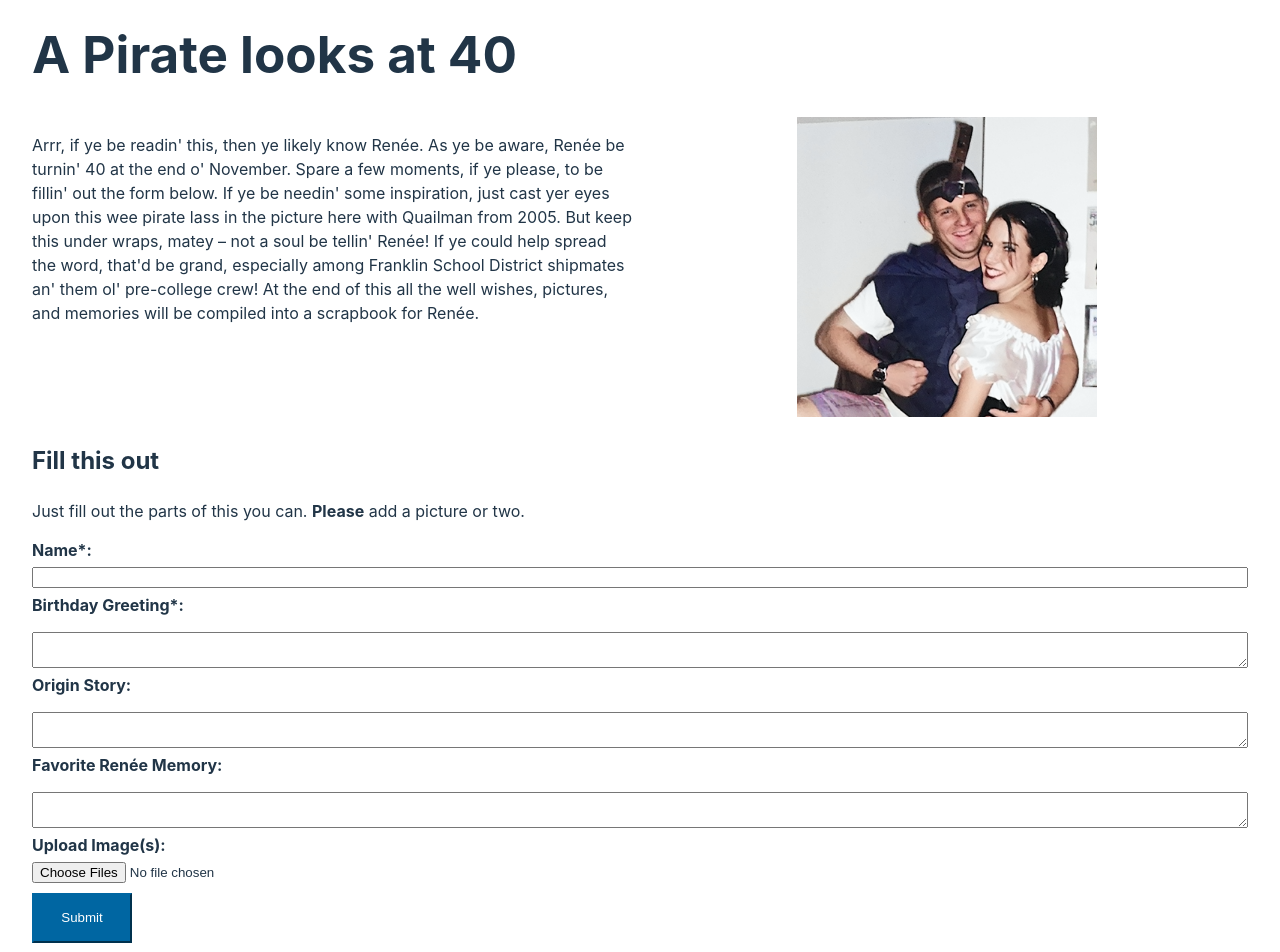
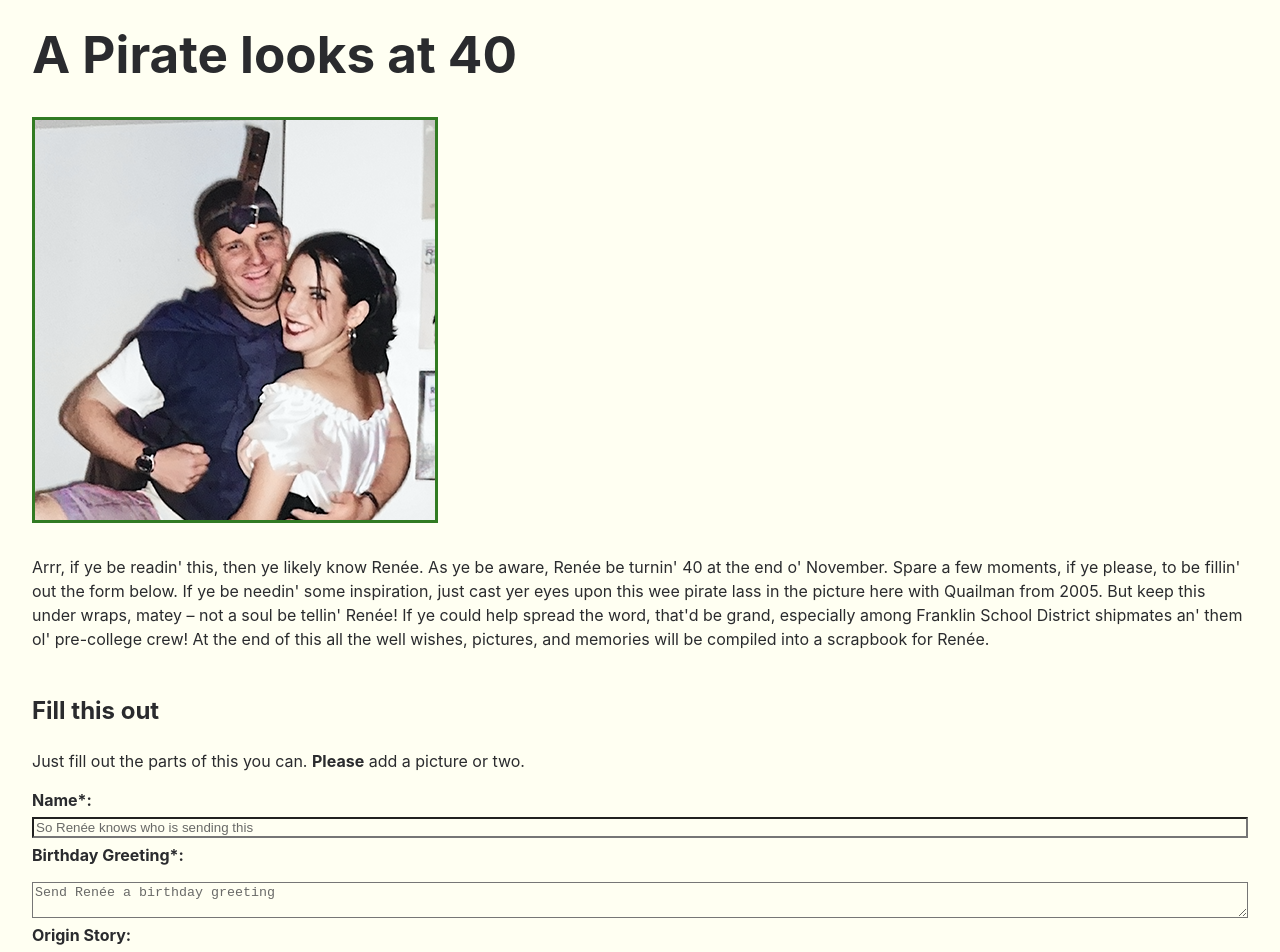
Before and after one commit to TheDanMiller/a-pirate-looks-at-forty, a React (Vite) app: page / in a window 1280 px wide. Shown: the part 40-992 px from the top of the page. Built offline with nearby package versions, Linux system fonts and the light colour scheme.

Commit message:
Some styling work

```diff
--- a/package.json
+++ b/package.json
@@ -10,6 +10,7 @@
     "preview": "vite preview"
   },
   "dependencies": {
+    "@vercel/blob": "^0.24.1",
     "axios": "^1.7.7",
     "react": "^18.3.1",
     "react-dom": "^18.3.1",
@@ -21,7 +22,6 @@
     "@types/react-dom": "^18.3.0",
     "@vitejs/plugin-react": "^4.3.2",
     "eslint": "^9.11.1",
-    "eslint-config-airbnb": "^19.0.4",
     "eslint-config-prettier": "^9.1.0",
     "eslint-plugin-import": "^2.31.0",
     "eslint-plugin-jsx-a11y": "^6.10.0",
--- a/src/App.css
+++ b/src/App.css
@@ -2,4 +2,6 @@
   max-width: 1280px;
   padding: 2rem;
   display: block;
+  background-color: #FFFFF2;
+  color: #2a2b2e;
 }
--- a/src/components/BirthdayForm/ReneeForm.css
+++ b/src/components/BirthdayForm/ReneeForm.css
@@ -24,11 +24,18 @@ label {
 }
 
 span[role="alert"] {
-  color: #00fffb;
+  color: #fe5f55;;
 }
 
 textarea {
   margin-top: 10px;
+  background-color: #fffff2;
+  color: #2a2b2e;
+}
+
+input {
+    background-color: #fffff2;
+    color: #2a2b2e;
 }
 
 input[type="submit"] {
@@ -36,19 +43,15 @@ input[type="submit"] {
 }
 
 ::placeholder {
-  color: #ffffff;
-  opacity: 0.9; /* Firefox */
+  color: #2a2b2e;
+  opacity: 0.7; /* Firefox */
 }
 
 .form-submit-button {
-  background: #0066a2;
-  color: white;
+  background: #53a2b3;
+  color: #fffff2;
   border-style: outset;
-  border-color: #0066a2;
+  border-color: #53a2b3;
   height: 50px;
   width: 100px;
-  font:
-    bold15px arial,
-    sans-serif;
-  text-shadow: none;
 }
--- a/src/components/BirthdayForm/ReneeForm.jsx
+++ b/src/components/BirthdayForm/ReneeForm.jsx
@@ -1,6 +1,7 @@
 import React from "react";
 import { useForm } from "react-hook-form";
 import "./ReneeForm.css";
+import { put } from '@vercel/blob';
 
 const ReneeForm = () => {
   const {
@@ -8,7 +9,22 @@ const ReneeForm = () => {
     handleSubmit,
     formState: { errors },
   } = useForm();
-  const onSubmit = (data) => console.log(data);
+
+
+  const onSubmit = async (data) => {
+    console.log(data);
+    const name = data.name.replace(/\s/g, "")
+    try {
+
+        const url = await put(`response/${name}`, data, { access: 'private' }).then(
+            console.log('File uploaded successfully:', url)
+        );
+      // Handle the response (e.g., store the URL in your database)
+
+    } catch (error) {
+      console.error('Error uploading file:', error);
+    }
+  };
 
   return (
     <div className="renee-form-container">
--- a/src/components/PirateComponent/PirateMessage.css
+++ b/src/components/PirateComponent/PirateMessage.css
@@ -1,36 +1,9 @@
 .pirate-container {
   display: flex;
-  justify-content: space-between;
   gap: 10px;
   flex-wrap: wrap;
 }
 
-.pirate-text {
-  flex: 1;
-  min-width: 200px;
+img {
+  border: 3px solid #317b22;
 }
-
-.pirate-image {
-  flex: 1;
-  min-width: 200px; /* Minimum width for the image */
-  display: flex; /* Make this a flex container */
-  align-items: center;
-  justify-content: center;
-}
-
-.pirate-image img {
-  max-height: 300px; /* Make the image fit within the height of the container */
-  height: auto;
-  width: auto;
-}
-
-@media (max-width: 768px) {
-  .pirate-container {
-    flex-direction: column; /* Stack items vertically on smaller screens */
-    align-items: center; /* Center align items in the column */
-  }
-
-  .pirate-image {
-    margin-top: 20px; /* Add some space between the text and image on stack */
-  }
-}
--- a/src/components/PirateComponent/PirateMessage.jsx
+++ b/src/components/PirateComponent/PirateMessage.jsx
@@ -5,6 +5,9 @@ import "./PirateMessage.css";
 const PirateMessage = () => {
   return (
     <div className="pirate-container">
+            <div className="pirate-image">
+        <img src={pirateImage} alt="Renee the pirate and Dan as Quailman" />
+      </div>
       <div className="pirate-text">
         <p>
           Arrr, if ye be readin&apos; this, then ye likely know Renée. As ye be
@@ -19,9 +22,7 @@ const PirateMessage = () => {
           compiled into a scrapbook for Renée.
         </p>
       </div>
-      <div className="pirate-image">
-        <img src={pirateImage} alt="Renee the pirate and Dan as Quailman" />
-      </div>
+
     </div>
   );
 };
```
Also changed, not shown: 2 other files (tests, documents, lock files or other folders).
